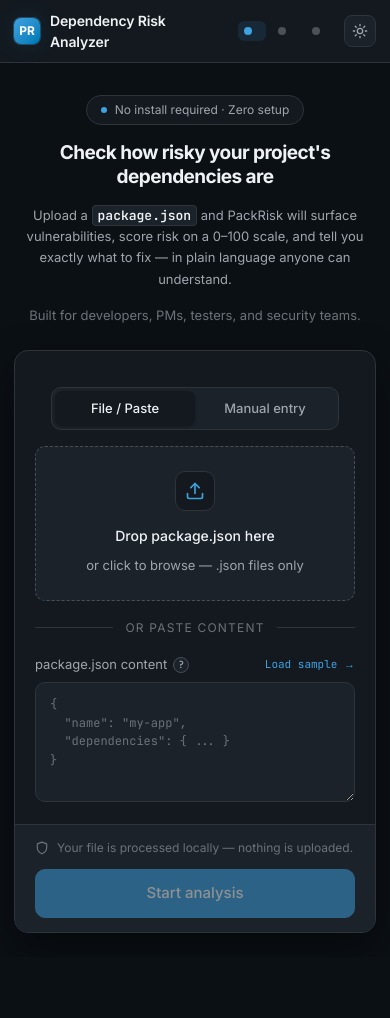
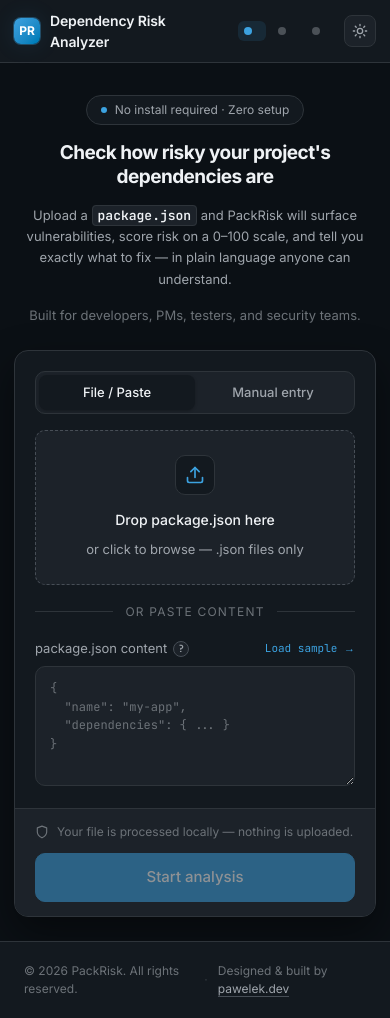
Before and after one commit to Kkinod/pack-risk, a Next.js app: page / in a window 390 px wide. Before the commit the page ends 957 px from the top, so only its background shows below. Built offline with nearby package versions, Linux system fonts and the light colour scheme.

Commit message:
feat(theme): implement theme management with localStorage and add footer to AppShell

```diff
--- a/app/layout.tsx
+++ b/app/layout.tsx
@@ -31,6 +31,11 @@ export default function RootLayout({
       suppressHydrationWarning
     >
       <body>
+        <script
+          dangerouslySetInnerHTML={{
+            __html: `try{var t=localStorage.getItem('dra-theme');if(t)document.documentElement.dataset.theme=t;}catch(e){}`,
+          }}
+        />
         <QueryProvider>{children}</QueryProvider>
       </body>
     </html>
--- a/components/AppShell.module.scss
+++ b/components/AppShell.module.scss
@@ -118,6 +118,36 @@
   flex-direction: column;
 }
 
+.pageFooter {
+  display: flex;
+  align-items: center;
+  justify-content: center;
+  gap: 10px;
+  padding: 20px 24px;
+  border-top: 1px solid var(--border);
+  background: var(--bg-elev-1);
+  font-size: 12px;
+  color: var(--text-subtle);
+}
+
+.pageFooterSep {
+  opacity: 0.4;
+}
+
+.pageFooterLink {
+  color: var(--text-muted);
+  text-decoration: none;
+  border-bottom: 1px solid var(--border-strong);
+  transition:
+    color 0.12s,
+    border-color 0.12s;
+
+  &:hover {
+    color: var(--accent);
+    border-color: var(--accent-border);
+  }
+}
+
 @media (max-width: 900px) {
   .topbar {
     padding: 12px 18px;
--- a/components/AppShell.tsx
+++ b/components/AppShell.tsx
@@ -1,11 +1,12 @@
 "use client";
 
-import { useState, useEffect, useRef } from "react";
+import { useState, useRef } from "react";
 import Upload from "@/features/package-analysis/views/Upload/Upload";
 import Loading from "@/features/package-analysis/views/Loading";
 import Dashboard from "@/features/package-analysis/views/Dashboard";
 import { useAnalyze } from "@/features/package-analysis/api/useAnalyze";
 import type { Screen, AnalysisReport } from "@/features/package-analysis/types";
+import { useTheme } from "@/components/theme/useTheme";
 import { t } from "@/locales";
 import styles from "./AppShell.module.scss";
 
@@ -14,25 +15,7 @@ export default function AppShell() {
   const analyze = useAnalyze();
   const pendingPromise = useRef<Promise<AnalysisReport> | null>(null);
 
-  const [theme, setTheme] = useState<string>(() => {
-    if (typeof window === "undefined") return "dark";
-    try {
-      return localStorage.getItem("dra-theme") || "dark";
-    } catch {
-      return "dark";
-    }
-  });
-
-  useEffect(() => {
-    document.documentElement.dataset.theme = theme;
-    try {
-      localStorage.setItem("dra-theme", theme);
-    } catch {}
-  }, [theme]);
-
-  const toggleTheme = () => {
-    setTheme((prev) => (prev === "dark" ? "light" : "dark"));
-  };
+  const { theme, toggleTheme } = useTheme();
 
   const onAnalyze = (input: { fileName: string; content: string }) => {
     analyze.reset();
@@ -143,6 +126,22 @@ export default function AppShell() {
           <Dashboard report={analyze.data} density="normal" onReset={onReset} />
         )}
       </main>
+
+      <footer className={styles.pageFooter}>
+        <span>© {new Date().getFullYear()} PackRisk. All rights reserved.</span>
+        <span className={styles.pageFooterSep}>·</span>
+        <span>
+          Designed &amp; built by{" "}
+          <a
+            href="https://pawelek.dev"
+            target="_blank"
+            rel="noopener noreferrer"
+            className={styles.pageFooterLink}
+          >
+            pawelek.dev
+          </a>
+        </span>
+      </footer>
     </div>
   );
 }
--- /dev/null
+++ b/components/theme/themeStore.ts
@@ -0,0 +1,27 @@
+type Listener = () => void;
+
+let listeners: Listener[] = [];
+
+const themeStore = {
+  get(): string {
+    if (typeof document === "undefined") return "dark";
+    return document.documentElement.dataset.theme ?? "dark";
+  },
+
+  set(value: string): void {
+    document.documentElement.dataset.theme = value;
+    try {
+      localStorage.setItem("dra-theme", value);
+    } catch {}
+    listeners.forEach((l) => l());
+  },
+
+  subscribe(listener: Listener): () => void {
+    listeners = [...listeners, listener];
+    return () => {
+      listeners = listeners.filter((l) => l !== listener);
+    };
+  },
+};
+
+export default themeStore;
--- /dev/null
+++ b/components/theme/useTheme.ts
@@ -0,0 +1,18 @@
+"use client";
+
+import { useSyncExternalStore } from "react";
+import themeStore from "./themeStore";
+
+export function useTheme() {
+  const theme = useSyncExternalStore(
+    themeStore.subscribe,
+    themeStore.get,
+    () => "dark"
+  );
+
+  const toggleTheme = () => {
+    themeStore.set(theme === "dark" ? "light" : "dark");
+  };
+
+  return { theme, toggleTheme };
+}
--- a/features/package-analysis/views/Upload/Upload.module.scss
+++ b/features/package-analysis/views/Upload/Upload.module.scss
@@ -384,6 +384,9 @@
   .footer {
     padding: 16px 28px;
   }
+  .modeTabs {
+    margin: 28px 28px 0;
+  }
   .heroTitle {
     font-size: 28px;
   }
@@ -403,6 +406,9 @@
   }
   .body {
     padding: 16px 20px 22px;
+  }
+  .modeTabs {
+    margin: 20px 20px 0;
   }
   .footer {
     padding: 14px 20px;
--- a/features/package-analysis/views/Upload/Upload.tsx
+++ b/features/package-analysis/views/Upload/Upload.tsx
@@ -18,11 +18,25 @@ interface UploadProps {
 export default function Upload({ onAnalyze, serverError }: UploadProps) {
   const [mode, setMode] = useState<UploadMode>("file");
 
-  const upload = useUpload();
+  const {
+    inputRef,
+    filled,
+    error: uploadError,
+    fileName,
+    dragOver,
+    pasted,
+    onDrop,
+    onPick,
+    onPaste,
+    clear,
+    useSample,
+    setDragOver,
+    start: startUpload,
+  } = useUpload();
   const manual = useManualEntry();
 
   const handleStart = () => {
-    if (mode === "file") upload.start(onAnalyze);
+    if (mode === "file") startUpload(onAnalyze);
     else manual.start(onAnalyze);
   };
 
@@ -68,31 +82,31 @@ export default function Upload({ onAnalyze, serverError }: UploadProps) {
         {mode === "file" && (
           <div className={styles.body}>
             <div
-              className={`${styles.dropzone} ${upload.dragOver ? styles.dropzoneActive : ""} ${upload.filled ? styles.dropzoneFilled : ""}`}
-              onClick={() => upload.inputRef.current?.click()}
+              className={`${styles.dropzone} ${dragOver ? styles.dropzoneActive : ""} ${filled ? styles.dropzoneFilled : ""}`}
+              onClick={() => inputRef.current?.click()}
               onDragOver={(e) => {
                 e.preventDefault();
-                upload.setDragOver(true);
+                setDragOver(true);
               }}
-              onDragLeave={() => upload.setDragOver(false)}
-              onDrop={upload.onDrop}
+              onDragLeave={() => setDragOver(false)}
+              onDrop={onDrop}
               role="button"
               tabIndex={0}
             >
               <input
-                ref={upload.inputRef}
+                ref={inputRef}
                 type="file"
                 accept=".json,application/json"
-                onChange={upload.onPick}
+                onChange={onPick}
                 style={{ display: "none" }}
               />
-              {upload.filled ? (
+              {filled ? (
                 <div className={styles.dropzoneFile}>
                   <IconFile size={16} />
-                  <span>{upload.fileName}</span>
+                  <span>{fileName}</span>
                   <button
                     className={styles.clearBtn}
-                    onClick={upload.clear}
+                    onClick={clear}
                     aria-label={t.upload.dropzone.removeFile}
                   >
                     <IconX size={14} />
@@ -133,7 +147,7 @@ export default function Upload({ onAnalyze, serverError }: UploadProps) {
                   <button
                     type="button"
                     className={styles.sampleBtn}
-                    onClick={upload.useSample}
+                    onClick={useSample}
                   >
                     {t.upload.loadSample}
                   </button>
@@ -143,14 +157,14 @@ export default function Upload({ onAnalyze, serverError }: UploadProps) {
                 id="paste"
                 spellCheck={false}
                 placeholder={t.upload.placeholder}
-                value={upload.pasted}
-                onChange={(e) => upload.onPaste(e.target.value)}
+                value={pasted}
+                onChange={(e) => onPaste(e.target.value)}
               />
             </div>
 
-            {(upload.error || serverError) && (
+            {(uploadError || serverError) && (
               <div className={styles.errorMsg}>
-                {upload.error || serverError}
+                {uploadError || serverError}
               </div>
             )}
           </div>
@@ -177,7 +191,7 @@ export default function Upload({ onAnalyze, serverError }: UploadProps) {
           <button
             className="btn btn--primary btn--lg"
             onClick={handleStart}
-            disabled={mode === "file" && !upload.filled}
+            disabled={mode === "file" && !filled}
           >
             {t.upload.startAnalysis}
           </button>
--- a/features/package-analysis/views/Upload/components/ManualEntry.module.scss
+++ b/features/package-analysis/views/Upload/components/ManualEntry.module.scss
@@ -26,10 +26,23 @@
   width: 16px;
   text-align: right;
   flex-shrink: 0;
+  align-self: flex-start;
+  padding-top: 10px;
+}
+
+.inputs {
+  display: flex;
+  flex: 1;
+  gap: 8px;
+
+  @media (max-width: 480px) {
+    flex-direction: column;
+  }
 }
 
 .input {
   flex: 1;
+  min-width: 0;
   font-family: var(--font-mono, monospace);
   font-size: 13px;
   background: var(--bg-elev-2);
@@ -54,7 +67,12 @@
 
 .inputVersion {
   max-width: 140px;
-  flex: 0 0 140px;
+  flex: 0 1 140px;
+
+  @media (max-width: 480px) {
+    max-width: 100%;
+    flex: 1;
+  }
 }
 
 .removeBtn {
@@ -67,6 +85,8 @@
   align-items: center;
   cursor: pointer;
   flex-shrink: 0;
+  align-self: flex-start;
+  margin-top: 4px;
 
   &:hover {
     color: var(--risk-high);
--- a/features/package-analysis/views/Upload/components/ManualEntry.tsx
+++ b/features/package-analysis/views/Upload/components/ManualEntry.tsx
@@ -26,6 +26,7 @@ export function ManualEntry({
         {rows.map((row, i) => (
           <li key={row.id} className={styles.row}>
             <span className={styles.rowIndex}>{i + 1}</span>
+            <div className={styles.inputs}>
               <input
                 className={styles.input}
                 type="text"
@@ -42,6 +43,7 @@ export function ManualEntry({
                 onChange={(e) => onUpdate(row.id, "version", e.target.value)}
                 aria-label={`Version ${i + 1}`}
               />
+            </div>
             {rows.length > 1 && (
               <button
                 type="button"
```
Lines whose indentation alone changed are shown as unchanged.
